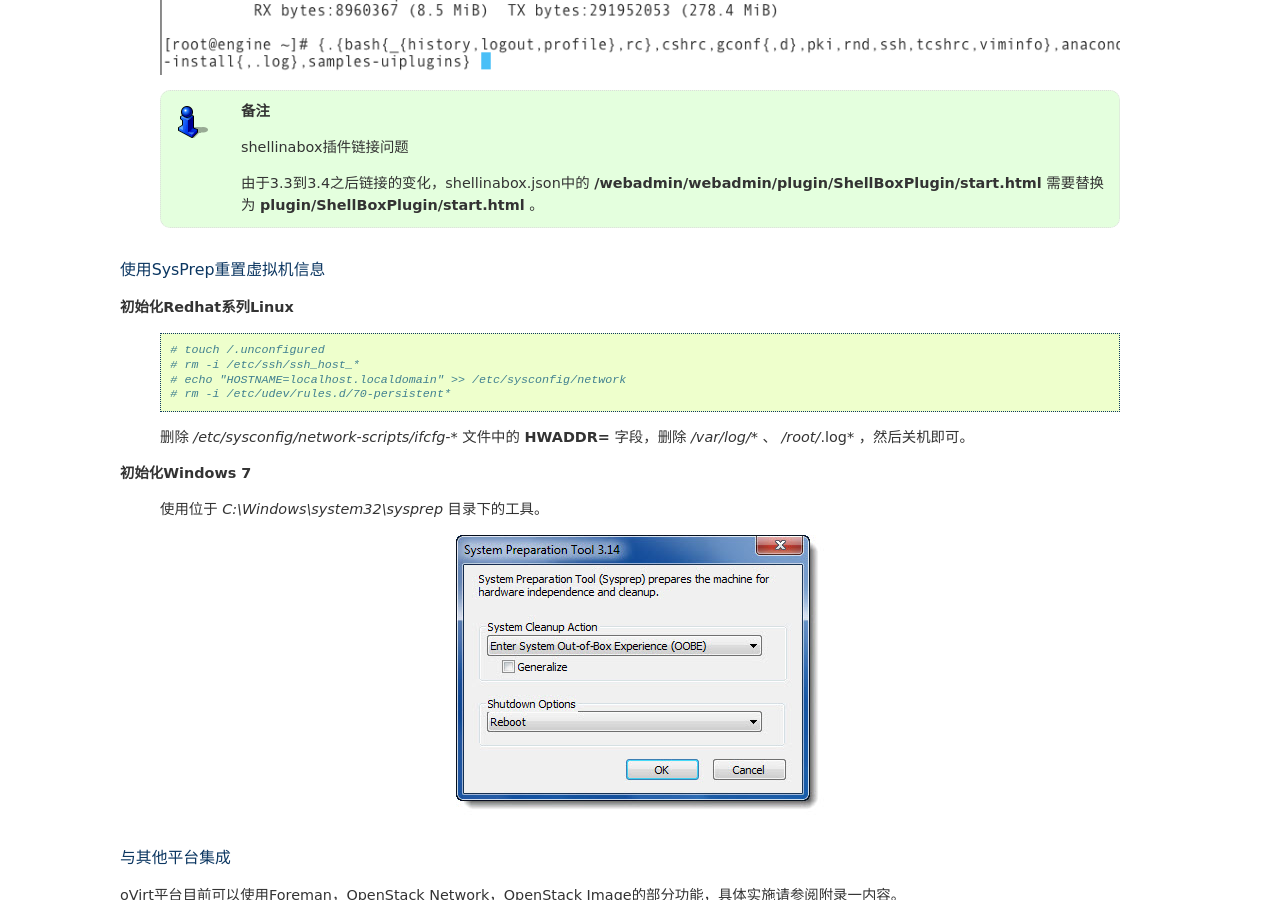
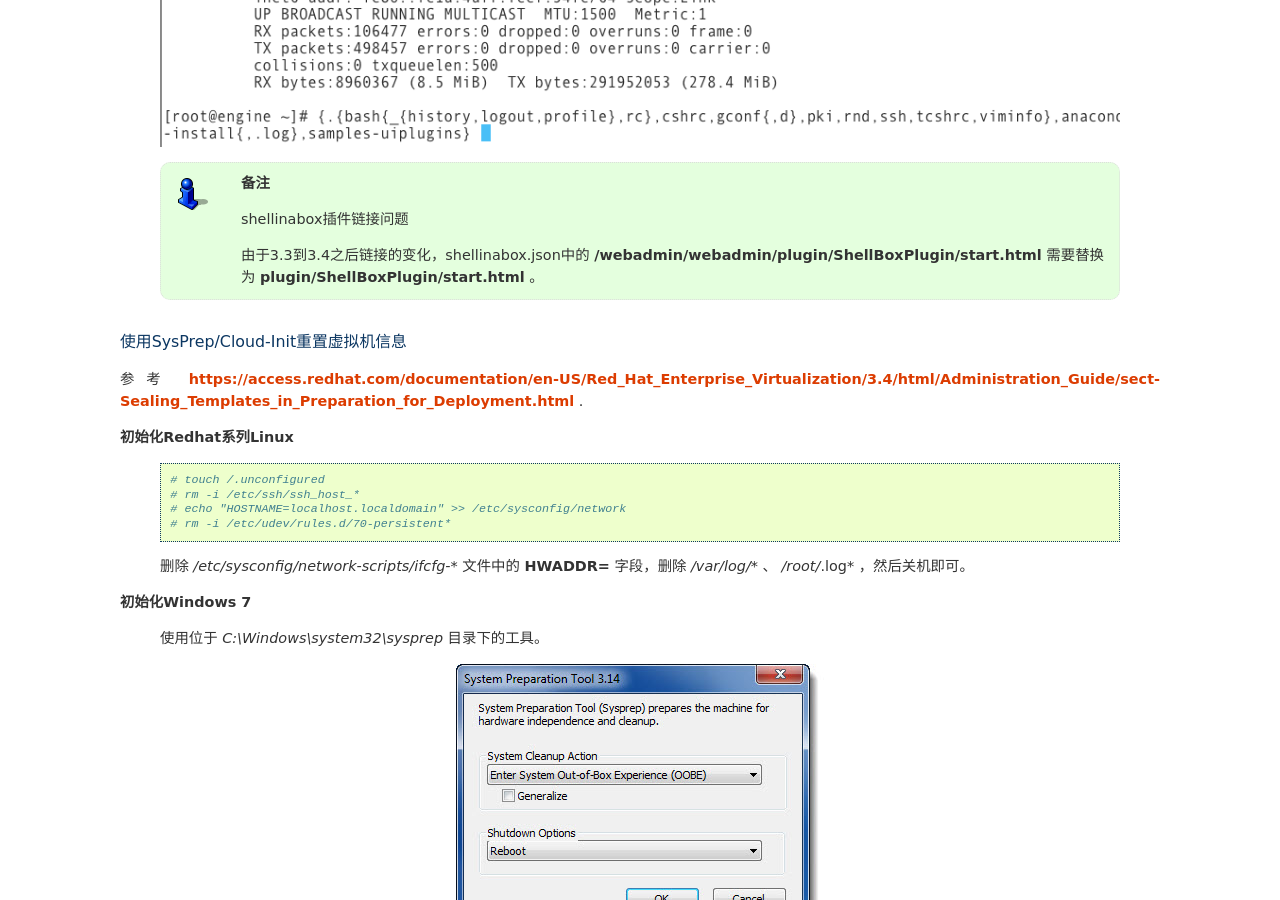
Before and after one commit to lofyer/InTheCloud, a Sphinx documentation site: the page built from source/posts/ch03.rst, in a window 1280 px wide and 900 px high, scrolled down 19075 px. Built offline with Sphinx 7.4.7, drawn with Linux system fonts in a browser that asks for light colours; formulas are drawn with MathJax 3; some of the changed text lies outside the part shown.

```diff
--- a/source/posts/ch03.rst
+++ b/source/posts/ch03.rst
@@ -972,8 +976,10 @@ UI 插件
 
        由于3.3到3.4之后链接的变化，shellinabox.json中的 **/webadmin/webadmin/plugin/ShellBoxPlugin/start.html** 需要替换为 **plugin/ShellBoxPlugin/start.html** 。
 
-使用SysPrep重置虚拟机信息
+使用SysPrep/Cloud-Init重置虚拟机信息
 ~~~~~~~~~~~~~~~~~~~~~~~~~~
+
+参考 https://access.redhat.com/documentation/en-US/Red_Hat_Enterprise_Virtualization/3.4/html/Administration_Guide/sect-Sealing_Templates_in_Preparation_for_Deployment.html .
 
 **初始化Redhat系列Linux**
 
```
Also changed, not shown: other parts of source/posts/ch03.rst (+4 -0 lines).
